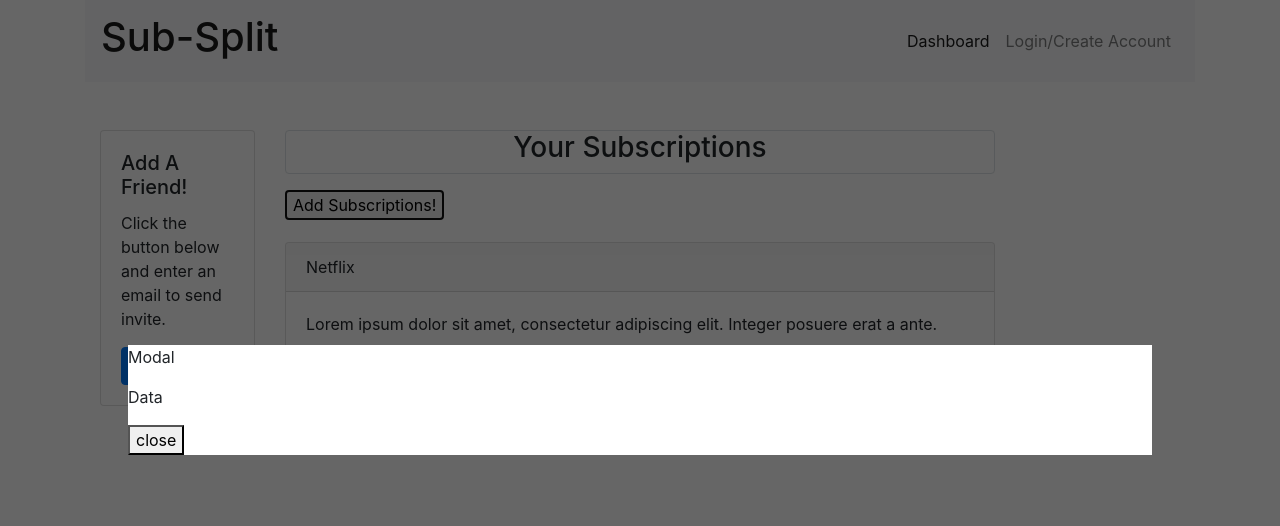
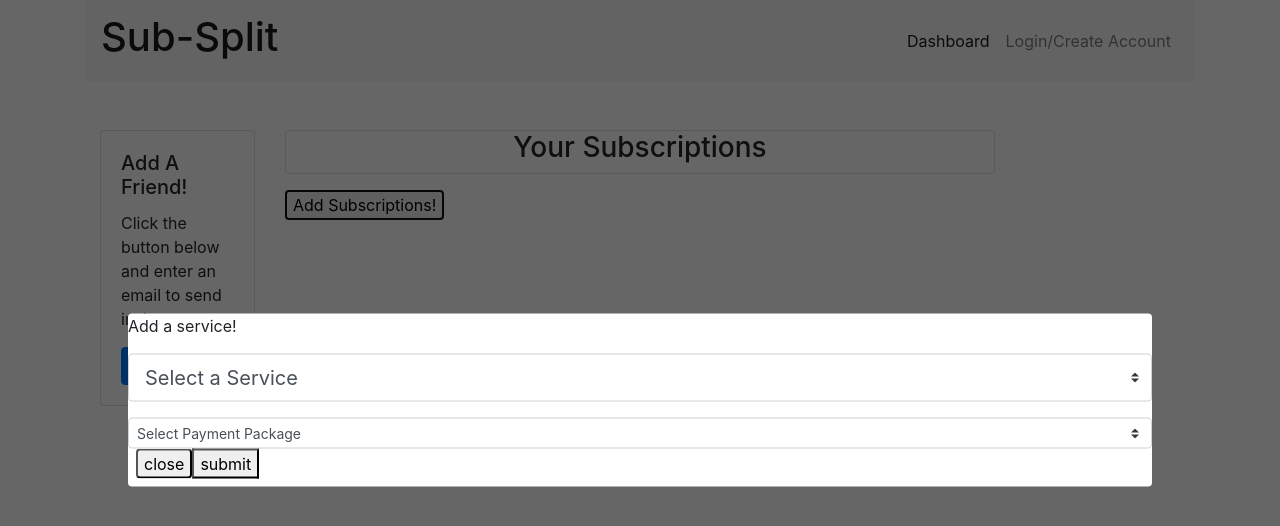
Before and after one commit to joseferreira5/SubSplit, a React (Create React App) app in the folder client/: page /dash in a window 1280 px wide. Both pictures are taken after a click on the button "Add Subscriptions!". Shown: the top 526 px of the page. Built offline with nearby package versions, Linux system fonts and the light colour scheme.

Commit message:
working adding subscription

```diff
--- a/client/public/index.html
+++ b/client/public/index.html
@@ -28,7 +28,9 @@
     <link rel="stylesheet" href="https://stackpath.bootstrapcdn.com/bootstrap/4.3.1/css/bootstrap.min.css" integrity="sha384-ggOyR0iXCbMQv3Xipma34MD+dH/1fQ784/j6cY/iJTQUOhcWr7x9JvoRxT2MZw1T" crossorigin="anonymous">
 
     <script src="https://code.jquery.com/jquery-3.3.1.slim.min.js" integrity="sha384-q8i/X+965DzO0rT7abK41JStQIAqVgRVzpbzo5smXKp4YfRvH+8abtTE1Pi6jizo" crossorigin="anonymous"></script>
-
+    <script src="https://code.jquery.com/jquery-3.4.1.min.js"
+            integrity="sha256-CSXorXvZcTkaix6Yvo6HppcZGetbYMGWSFlBw8HfCJo="
+            crossorigin="anonymous"></script>
   </head>
   <body>
     <noscript>You need to enable JavaScript to run this app.</noscript>
--- /dev/null
+++ b/client/src/components/Card/index.js
@@ -0,0 +1,19 @@
+import React from "react";
+
+
+
+const Card = (props) => {
+        return props.list.map(item =>(
+        <div class="card card2">
+            <div class="card-header">
+                {item}
+            </div>
+            <div class="card-body test">
+                <p>Lorem ipsum dolor sit amet, consectetur adipiscing elit. Integer posuere erat a ante.</p>
+            </div>
+        </div>
+      ))
+}
+
+
+export default Card;
--- a/client/src/components/Dashboard/index.js
+++ b/client/src/components/Dashboard/index.js
@@ -2,11 +2,15 @@ import React, { Component } from 'react';
 import {Container,Row,Col} from "../Grid"
 import "./style.css";
 import Modal from "../Modal";
+import Card from "../Card"
 
 
 
 class Dashboard extends Component {
-    state = { show: false };
+    state = {
+        show: false,
+        subscriptionsList:[],
+        selectedSubsciption:"" };
 
   showModal = () => {
     this.setState({ show: true });
@@ -16,8 +20,16 @@ class Dashboard extends Component {
     this.setState({ show: false });
   };
 
+  selectSubscription = (sub) => {
+      console.log(sub)
+      this.setState({selectedSubsciption: sub})
+      console.log(this.state.selectedSubsciption)
+  }
 
-
+  handleFormSubmit = () => {
+        this.setState({ subscriptionList: this.state.subscriptionsList.push(this.state.selectedSubsciption) })
+        console.log(this.state.subscriptionsList)
+  }
 // const Dashboard = () => {
     render() {
     return(
@@ -37,27 +49,40 @@ class Dashboard extends Component {
                 <div className = "border rounded mt-5">
                 <h3 className = "d-flex justify-content-center">Your Subscriptions</h3>
                 </div>
-                <Modal  show={this.state.show} handleClose={this.hideModal}>
-                <p>Modal</p>
-                <p>Data</p>
-                </Modal>
+            <Modal  show={this.state.show} handleClose={this.hideModal} handleSubmit={(e)=>this.handleFormSubmit()}>
+                <p>Add a service!</p>
+                <select class="custom-select custom-select-lg mb-3" onChange={(e)=> this.selectSubscription(e.target.value)}>
+                <option defaultValue= "Select a Service">Select a Service</option>
+                <option value="Netflix">Netflix</option>
+                <option value="HBO Go">HBO Go</option>
+                <option value="Hulu">Hulu</option>
+                </select>
+
+                <select class="custom-select custom-select-sm">
+                <option selected>Select Payment Package</option>
+                <option value="1">Standard</option>
+                <option value="2">Premium</option>
+                </select>
+
+            </Modal>
                 <button type ="button" onClick = {this.showModal} className = "mt-3 mb-3">Add Subscriptions!</button>
             </Col>
             <Col size = "md-2"></Col>
-
         </Row>
         </div>
         <Row>
             <Col size = "md-2"></Col>
             <Col size = "md-8">
-            <div class="card card2">
+                <Card list={this.state.subscriptionsList}/>
+            {/* /* <div class="card card2">
             <div class="card-header">
             Netflix
             </div>
-            <div class="card-body">
+            <div class="card-body test" >
             <p>Lorem ipsum dolor sit amet, consectetur adipiscing elit. Integer posuere erat a ante.</p>
             </div>
             </div>
+            <div id="render"/> */ }
             </Col>
             <Col size = "md-2"></Col>
 
--- a/client/src/components/Modal/index.js
+++ b/client/src/components/Modal/index.js
@@ -2,15 +2,16 @@ import React from "react";
 import "./style.css";
 
 
-const Modal = ({ handleClose, show, children }) => {
-    console.log(show)
+const Modal = ({ handleClose, show, children, handleSubmit }) => {
+
     const showHideClassname = show ? "modal display-block" : "modal display-none";
-    console.log(showHideClassname)
+
     return (
         <div className={showHideClassname}>
-          <section className="modal-main">
+          <section className="modal-main rounded">
             {children}
-            <button onClick={handleClose}>close</button>
+            <button onClick={handleClose} className = "rounded mb-2 ml-2">close</button>
+            <button onClick={handleSubmit}>submit</button>
           </section>
         </div>
       );
```
